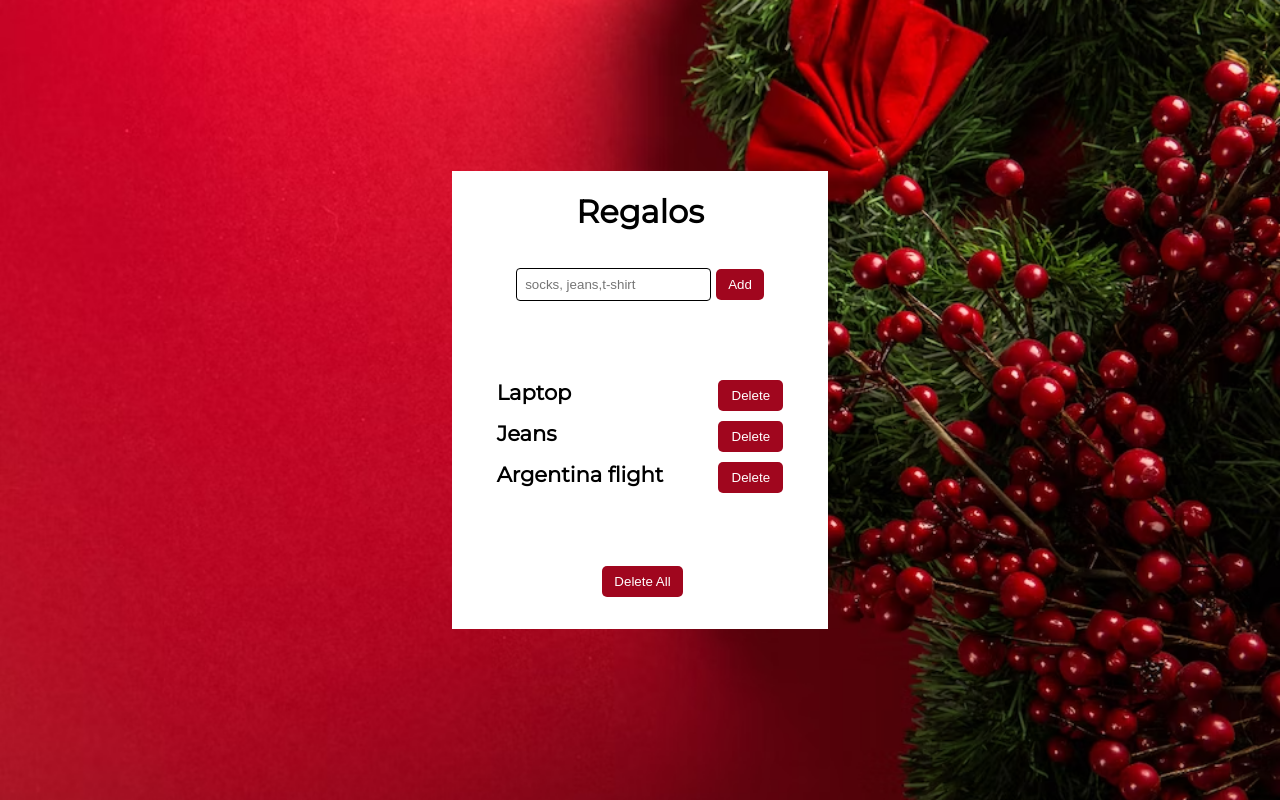
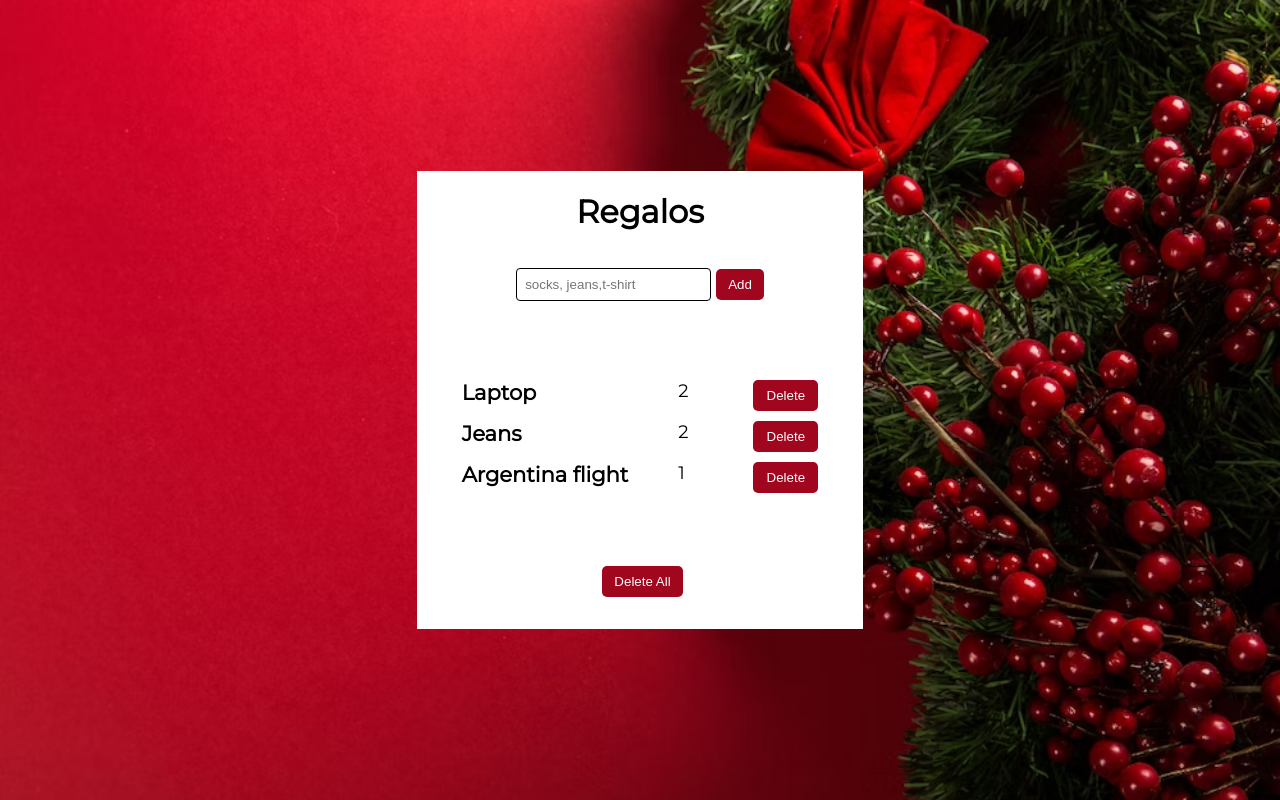
Before and after one commit to Gaston82/adviency-06, a React (Vite) app: page / in a window 1280 px wide. Built offline with nearby package versions, Linux system fonts and the light colour scheme.

Commit message:
Display Gift quantity

```diff
--- a/src/components/Gift/Gift.css
+++ b/src/components/Gift/Gift.css
@@ -1,6 +1,6 @@
 .gift {
   padding-bottom: 10px;
   display: grid;
-  grid-template-columns: auto 70px;
+  grid-template-columns: auto 20px 70px;
   grid-column-gap: 50px;
 }
--- a/src/components/Gift/Gift.tsx
+++ b/src/components/Gift/Gift.tsx
@@ -10,6 +10,7 @@ const Gift = ({ gift, onDeleteGift }: GiftProps): React.ReactElement => {
   return (
     <li className="gift">
       <h3>{gift.name}</h3>
+      <span>{gift.quantity}</span>
       <button className="form__button" onClick={() => onDeleteGift(gift.id)}>
         Delete
       </button>
```
